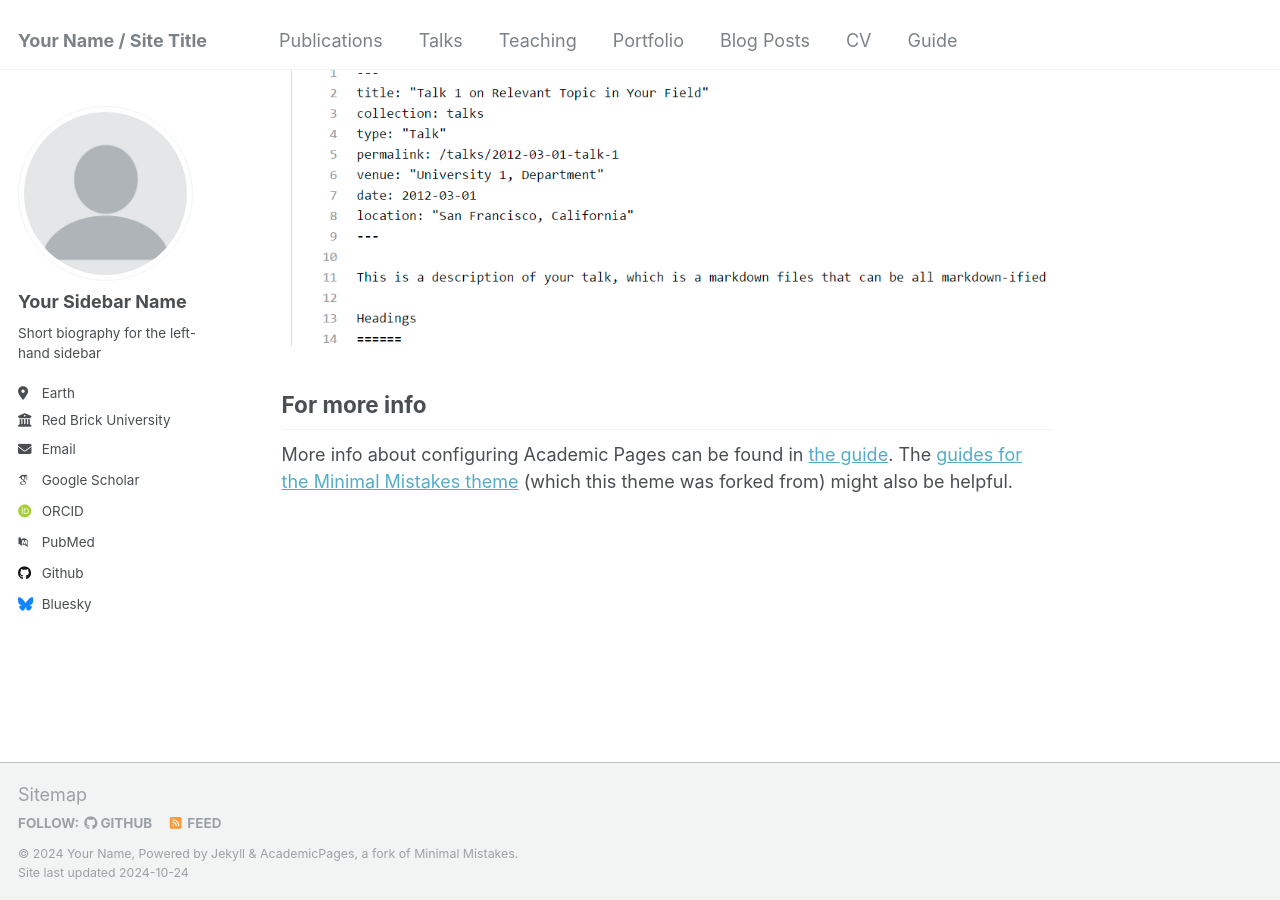
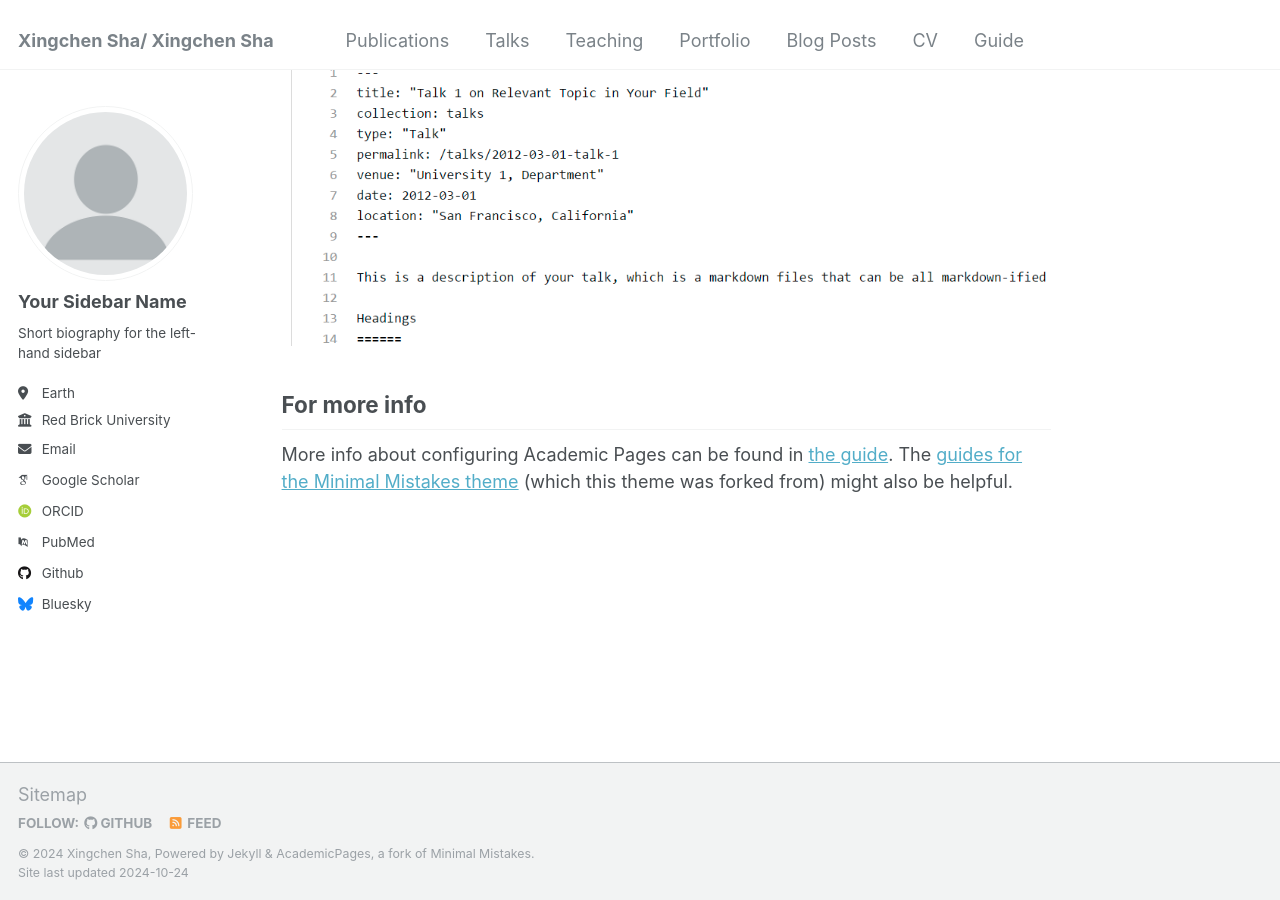
Before and after one commit to rocksxc/rocksxc.github.io, a Jekyll site: the page built from _pages/about.md, in a window 1280 px wide and 900 px high, scrolled down 2643 px. Built offline with Jekyll 4.4.1, drawn with Linux system fonts in a browser that asks for light colours; some web fonts are replaced.

Commit message:
Update _config.yml

```diff
--- a/_config.yml
+++ b/_config.yml
@@ -8,13 +8,13 @@
 
 # Basic Site Settings
 locale                   : "en-US"
-title                    : "Your Name / Site Title"
+title                    : "Xingchen Sha/ Xingchen Sha"
 title_separator          : "-"
-name                     : &name "Your Name"
-description              : &description "personal description"
-url                      : https://academicpages.github.io # the base hostname & protocol for your site e.g. "https://mmistakes.github.io"
+name                     : &name "Xingchen Sha"
+description              : &description "Senior student in Computer Science, Columbia University"
+url                      : https://rocksxc.github.io # the base hostname & protocol for your site e.g. "https://mmistakes.github.io"
 baseurl                  : "" # the subpath of your site, e.g. "/blog"
-repository               : "academicpages/academicpages.github.io"
+repository               : "rocksxc/rocksxc.github.io"
 
 # Site Author - The following control what appear as part of the author content on the side bar.
 #               If a field is blank the icon and link will not appear, otherwise it will be shown.
```
